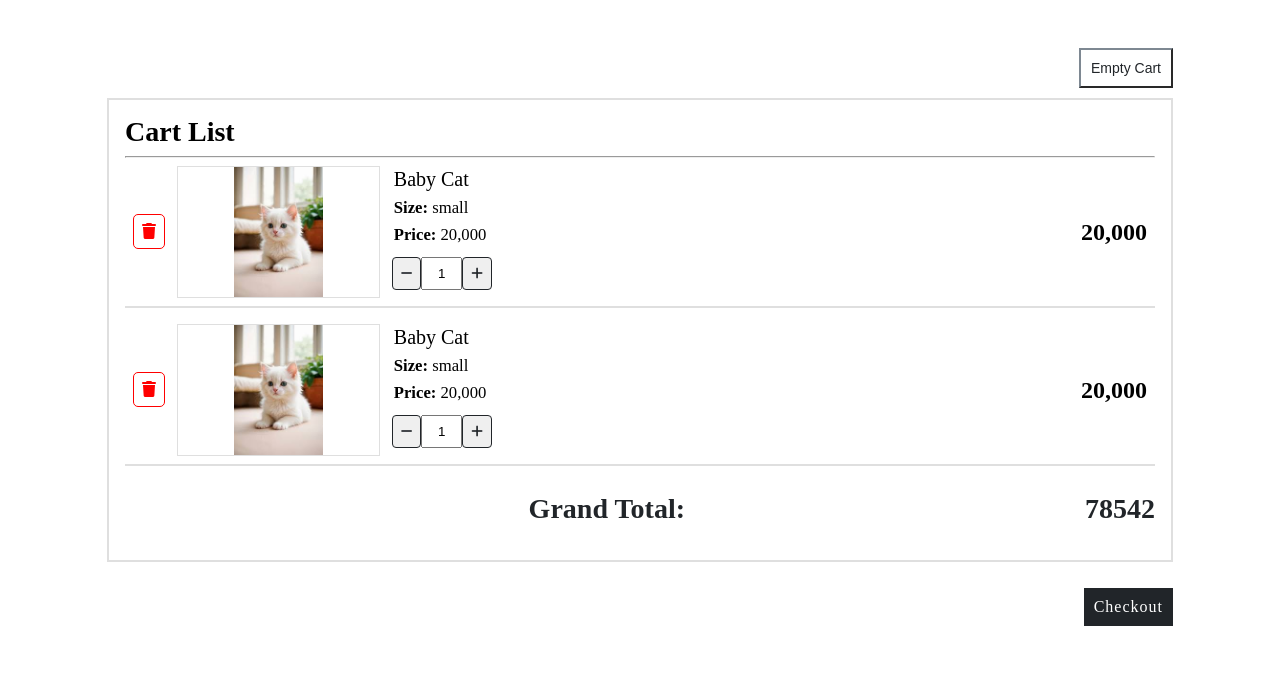
After one commit to NilimaSardar/PetStore-Ecommerce, a PHP site: page /cart.html in a window 1280 px wide. The commit adds this page. Shown: the top 689 px of the page. Run offline with PHP 8.4, Linux system fonts and the light colour scheme; some libraries are stand-ins or nearby versions.

Commit message:
added cart page UI

```diff
--- /dev/null
+++ b/cart.html
@@ -0,0 +1,227 @@
+<!DOCTYPE html>
+<html lang="en">
+<head>
+    <meta charset="UTF-8">
+    <meta name="viewport" content="width=device-width, initial-scale=1.0">
+    <title>Document</title>
+    <!-- font awesome link -->
+    <link rel="stylesheet" href="https://cdnjs.cloudflare.com/ajax/libs/font-awesome/6.6.0/css/all.min.css"/>
+    <style>
+        *{
+            margin: 0;
+            padding: 0;
+            box-sizing: border-box;
+        }
+        .show-cart{
+            width: 100%;
+            height: auto;
+            /* background-color: bisque; */
+            padding: 48px 0px;
+
+            .container{
+                margin: 0px 37px;
+                padding: 0px 70px;
+
+                .row{
+                    text-align: right;
+                    .btn{
+                        font-size: 14px;
+                        padding: 10px;
+                        color: #212529;
+                        border-color: #212529d5;
+                        background-color: #FFFFFF;
+                    }
+                }
+
+                .card-body{
+                    border: 2px solid rgba(0, 0, 0, 0.125);
+                    padding: 16px;
+                    margin: 10px 0px;
+
+                    h3{
+                        font-size: 28px;
+                        margin: 0px 0px 8px;
+                    }
+
+                    .cart-item{
+                        width: 100%;
+                        height: 150px;
+                        display: flex;
+                        justify-content: space-between;
+                        align-items: center;
+                        /* background-color: aquamarine; */
+                        border-bottom: 2px solid rgba(0, 0, 0, 0.125);
+                        margin: 0px 0px 8px;
+                        padding: 8px;
+
+                        .align-items-center{
+                            display: flex;
+                            align-items: center;
+                            gap: 12px;
+                            height: 100%;
+                            width: 50%;
+
+                            .btn{
+                                color: red;
+                                border: 1px solid red;
+                                padding: 8px;
+                                border-radius: 5px;
+                            }
+
+                            .image{
+                                height: 100%;
+                                width: 40%;
+                                .cart-prod-img{
+                                    width: 100%;
+                                    height: 100%;
+                                    object-fit: contain;
+                                    border: 1px solid rgba(0, 0, 0, 0.125);
+
+                                }
+                            }
+
+                            .product-detail{
+                                height: 100%;
+
+                                .description{
+                                    font-size: 20px;
+                                    padding: 2px;
+                                }
+                            }
+
+                            .input-group{
+                                width: 100px;
+                                display: flex;
+                                padding-top: 10px ;
+
+                                input{
+                                    text-align: center;
+                                    width: 100%;
+                                }
+                                .btn-inc{
+                                    color: #212529;
+                                    border: 1px solid #212529;
+                                    padding: 8px;
+                                    border-radius: 4px;
+                                }
+
+                            }
+                        }
+
+                        .total-amount{
+                            font-size: 24px;
+                        }
+                    }
+
+                    .border-bottom{
+                        display: flex;
+                        justify-content: end;
+                        align-items: center;
+                        color: #212529;
+                        font-size: 28px;
+                        height: 70px;
+                        gap: 400px;
+                    }
+                }
+
+                .checkout{
+                    width: 100%;
+                    height: 70px;
+                    display: flex;
+                    justify-content: flex-end;
+                    align-items: center;
+
+                    .btn{
+                        text-decoration: none;
+                        background-color: #212529;
+                        color: #FFFFFF;
+                        padding: 10px;
+                        letter-spacing: 1px;
+                    }
+                }
+            }
+        }
+    </style>
+</head>
+<body>
+
+
+<section class="show-cart">
+    <div class="container">
+        <div class="row">
+            <button class="btn " type="button" id="empty_cart">Empty Cart</button>
+        </div>
+
+            <div class="card-body">
+                <h3><b>Cart List</b></h3>
+                <hr class="border-dark">
+
+                    <div class="cart-item">
+                        <div class="align-items-center">
+                            <span class="trash"><a href="#" class="btn"><i class="fa-solid fa-trash"></i></a></span>
+                            <div class="image">
+                                <img src="uploads/cat4.jpg" class="cart-prod-img" alt="">
+                            </div>
+                            <div class="product-detail">
+                                <p class="description">Baby Cat</p>
+                                <p class="description"><small><b>Size:</b> small</small></p>
+                                <p class="description"><small><b>Price:</b> <span class="price">20,000</span></small></p>
+
+                                <div class="input-group">
+                                    <div class="input-group-prepend">
+                                        <button class="btn-inc" type="button" id="button-addon1"><i class="fa fa-minus"></i></button>
+                                    </div>
+                                    <input type="text" class="text-center" value="1" readonly>
+                                    <div class="input-group-append">
+                                        <button class="btn-inc" type="button" id="button-addon1"><i class="fa fa-plus"></i></button>
+                                    </div>
+                                </div>
+
+                            </div>
+                        </div>
+                        <div class="col text-right">
+                            <h4><b class="total-amount">20,000</b></h4>
+                        </div>
+                    </div>
+
+                    <div class="cart-item">
+                        <div class="align-items-center">
+                            <span class="trash"><a href="#" class="btn"><i class="fa-solid fa-trash"></i></a></span>
+                            <div class="image">
+                                <img src="uploads/cat4.jpg" class="cart-prod-img" alt="">
+                            </div>
+                            <div class="product-detail">
+                                <p class="description">Baby Cat</p>
+                                <p class="description"><small><b>Size:</b> small</small></p>
+                                <p class="description"><small><b>Price:</b> <span class="price">20,000</span></small></p>
+
+                                <div class="input-group">
+                                    <div class="input-group-prepend">
+                                        <button class="btn-inc" type="button" id="button-addon1"><i class="fa fa-minus"></i></button>
+                                    </div>
+                                    <input type="text" class="text-center" value="1" readonly>
+                                    <div class="input-group-append">
+                                        <button class="btn-inc" type="button" id="button-addon1"><i class="fa fa-plus"></i></button>
+                                    </div>
+                                </div>
+
+                            </div>
+                        </div>
+                        <div class="col text-right">
+                            <h4><b class="total-amount">20,000</b></h4>
+                        </div>
+                    </div>
+
+                <div class="border-bottom">
+                    <div class="total"><h4>Grand Total:</h4></div>
+                    <div class="total-value"><h4 id="grand-total">78542</h4></div>
+                </div>
+            </div>
+
+        <div class="checkout">
+            <a href="./?p=checkout" class="btn">Checkout</a>
+        </div>
+    </div>
+</section>
+</body>
+</html>
```
Also changed, not shown: index.php (+10 -3 lines), view_product.html (+0 -40 lines), about.html (added).
